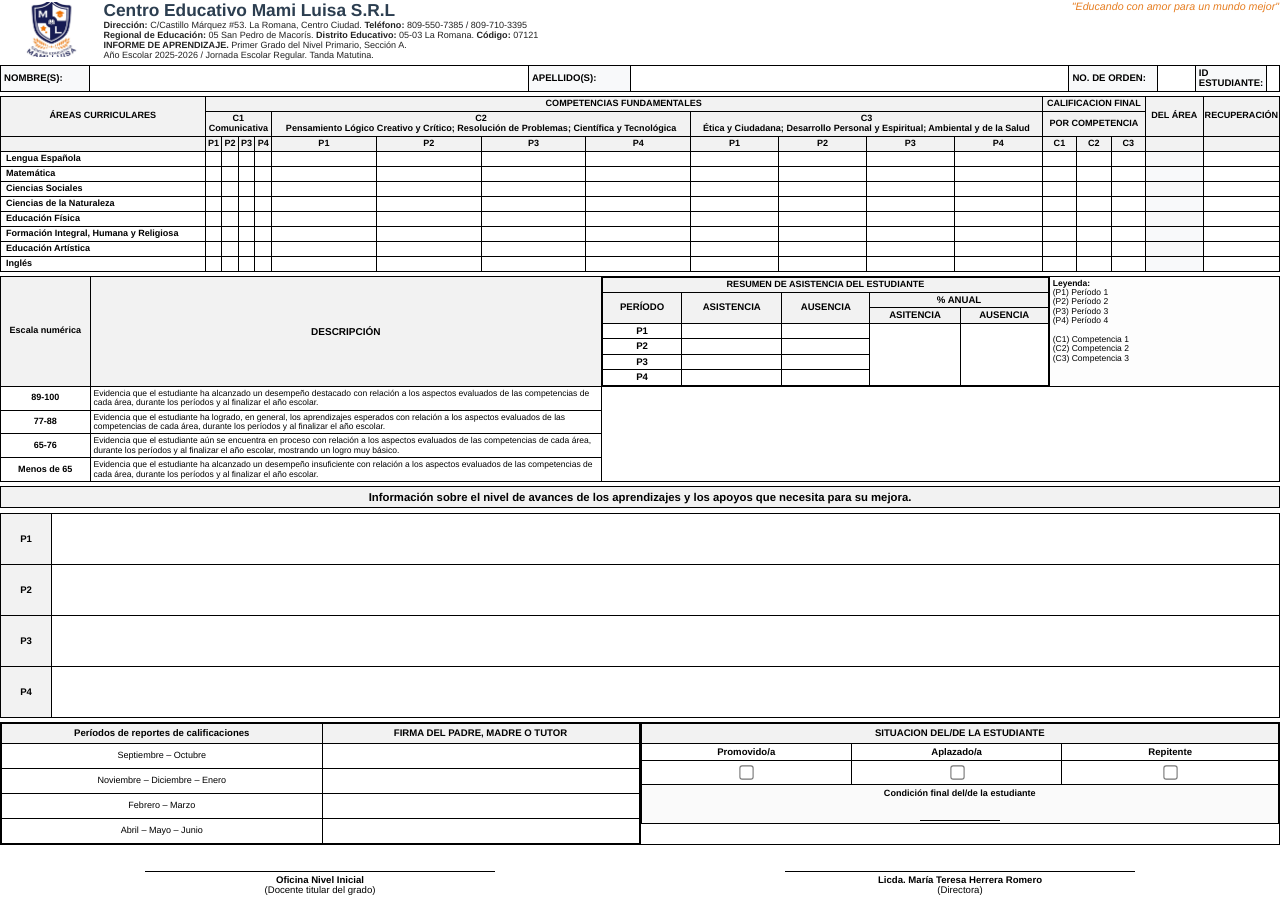
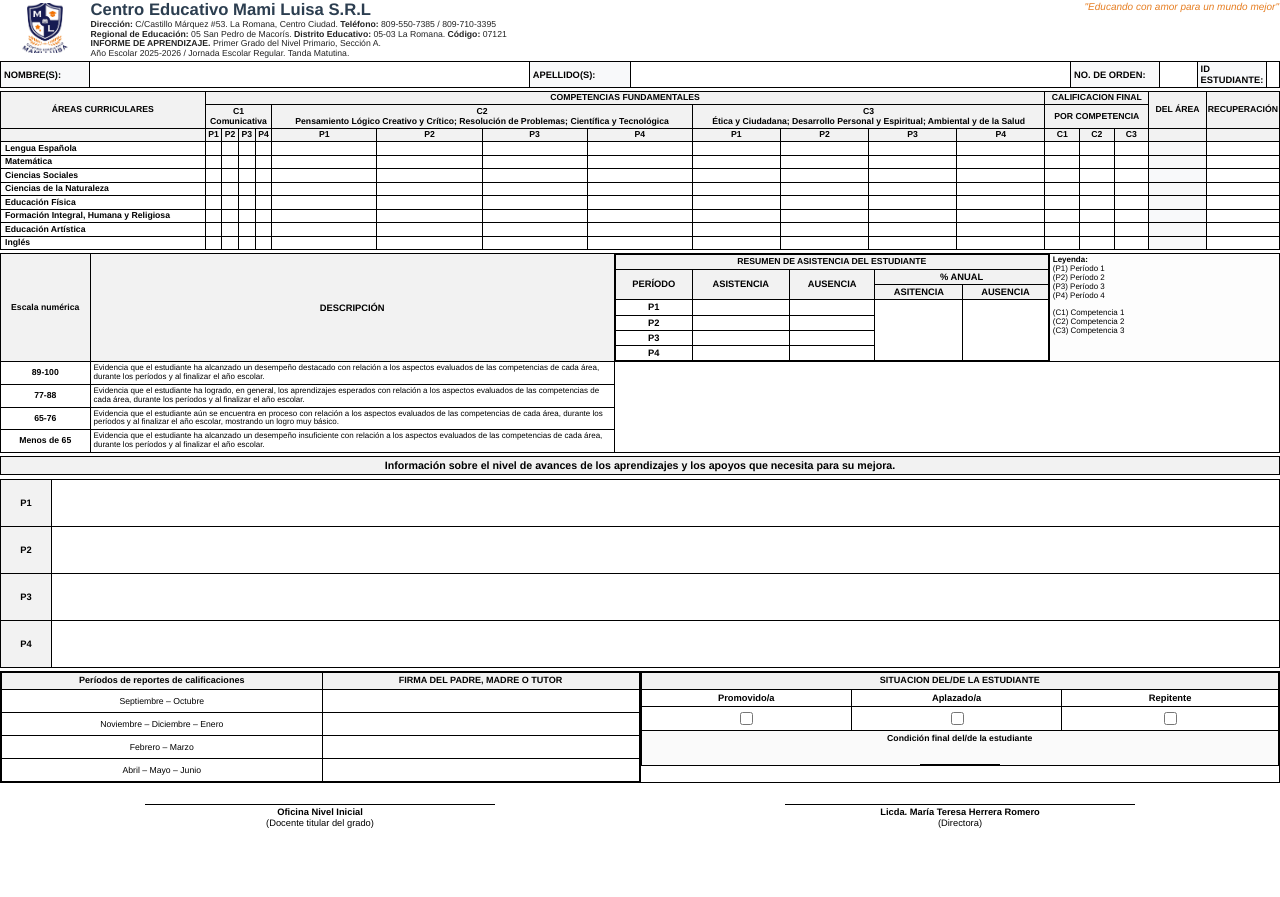
Before and after one commit to jesus271828/sigem-mami-luisa, a Flask app: template templates/general_pdf_notas1.html in a window 1280 px wide. After the commit the page ends 828 px from the top, so only its background shows below. Run offline with Flask 3, Linux system fonts and the light colour scheme; the template is opened without the code that fills it, so the values that code supplies are empty; some libraries are stand-ins or nearby versions.

Commit message:
Mensaje de los cambios

```diff
--- a/templates/general_pdf_notas1.html
+++ b/templates/general_pdf_notas1.html
@@ -6,50 +6,51 @@
     <style>
         @page {
             size: letter landscape;
-            margin: 0.4cm 0.5cm; /* Márgenes reducidos para ocupar toda la hoja */
+            margin: 0.3cm 0.4cm;
         }
         body {
             font-family: Helvetica, Arial, sans-serif;
-            font-size: 7.5pt;
+            font-size: 7.2pt;
             color: #000;
             line-height: 1.1;
             margin: 0;
             padding: 0;
+            width: 100%;
         }
 
-        /* ENCABEZADO INSTITUCIONAL CON LOGO */
+        /* ENCABEZADO INSTITUCIONAL */
         .header-table {
             width: 100%;
             border-collapse: collapse;
-            margin-bottom: 3px;
+            margin-bottom: 2px;
         }
         .header-table td {
             vertical-align: middle;
         }
         .logo-cell {
-            width: 8%;
+            width: 7%;
             text-align: center;
         }
         .logo-cell img {
-            width: 55px;
+            width: 50px;
             height: auto;
         }
         .title-cell {
-            width: 92%;
+            width: 93%;
         }
         .school-name {
-            font-size: 13pt;
+            font-size: 12.5pt;
             font-weight: bold;
             color: #2c3e50;
         }
         .school-slogan {
-            font-size: 8pt;
+            font-size: 7.5pt;
             font-style: italic;
             color: #e67e22;
             float: right;
         }
         .school-info {
-            font-size: 6.8pt;
+            font-size: 6.5pt;
             color: #222;
             margin-top: 1px;
         }
@@ -59,12 +60,12 @@
             width: 100%;
             border-collapse: collapse;
             border: 1.5px solid #000;
-            margin-bottom: 4px;
+            margin-bottom: 3px;
         }
         .data-table td, .bottom-table td, .back-table td {
             border: 1px solid #000;
             padding: 2px 3px;
-            font-size: 7.2pt;
+            font-size: 7pt;
         }
         .data-label {
             font-weight: bold;
@@ -75,8 +76,8 @@
         .grades-table th, .grades-table td {
             border: 1px solid #000;
             text-align: center;
-            padding: 2px 1px;
-            font-size: 6.8pt;
+            padding: 1.5px 1px;
+            font-size: 6.5pt;
         }
         .grades-table th {
             background-color: #f2f2f2;
@@ -84,9 +85,9 @@
         }
         .subject-name {
             text-align: left !important;
-            padding-left: 5px !important;
+            padding-left: 4px !important;
             font-weight: bold;
-            font-size: 7.2pt;
+            font-size: 7pt;
             width: 16%;
         }
 
@@ -95,14 +96,14 @@
             background-color: #f2f2f2;
             font-weight: bold;
             text-align: center;
-            padding: 4px;
+            padding: 3px;
             border: 1.5px solid #000;
-            font-size: 8.5pt;
-            margin-bottom: 5px;
+            font-size: 8pt;
+            margin-bottom: 4px;
         }
         .comment-row td {
             vertical-align: top;
-            height: 46px;
+            height: 42px;
         }
     </style>
 </head>
@@ -114,7 +115,8 @@
     <table class="header-table">
         <tr>
             <td class="logo-cell">
-                <img src="{{ url_for('static', filename='img/logo2.png', _external=True) }}" alt="Logo Mami Luisa">
+                <!-- Ruta directa optimizada para Flask / WeasyPrint -->
+                <img src="static/img/logo2.png" alt="Logo Mami Luisa">
             </td>
             <td class="title-cell">
                 <span class="school-slogan">"Educando con amor para un mundo mejor"</span>
@@ -149,7 +151,7 @@
                 {% endif %}
             </td>
             <td class="data-label" style="width: 4%;">ID ESTUDIANTE:</td>
-            <td style="width: 4%; text-align: center; font-weight: bold; font-size: 6.5pt;">{{ estudiante.id_estudiante if estudiante else '' }}</td>
+            <td style="width: 4%; text-align: center; font-weight: bold; font-size: 6pt;">{{ estudiante.id_estudiante if estudiante else '' }}</td>
         </tr>
     </table>
 
@@ -203,25 +205,25 @@
     <!-- SECCIÓN INFERIOR: ESCALA, ASISTENCIA Y LEYENDA -->
     <table class="bottom-table">
         <tr>
-            <td style="width: 7%; text-align: center; font-weight: bold; background: #f2f2f2; font-size: 6.8pt;">Escala numérica</td>
-            <td style="width: 40%; font-weight: bold; background: #f2f2f2; text-align: center; font-size: 7.5pt;">DESCRIPCIÓN</td>
-            <td style="width: 35%; padding: 0;">
+            <td style="width: 7%; text-align: center; font-weight: bold; background: #f2f2f2; font-size: 6.5pt;">Escala numérica</td>
+            <td style="width: 41%; font-weight: bold; background: #f2f2f2; text-align: center; font-size: 7pt;">DESCRIPCIÓN</td>
+            <td style="width: 34%; padding: 0;">
                 <table style="width: 100%; border-collapse: collapse;">
                     <tr style="background: #f2f2f2; font-weight: bold; text-align: center;">
-                        <td colspan="5" style="border-bottom: 1px solid #000; padding: 2px; font-size: 6.8pt;">RESUMEN DE ASISTENCIA DEL ESTUDIANTE</td>
+                        <td colspan="5" style="border-bottom: 1px solid #000; padding: 2px; font-size: 6.5pt;">RESUMEN DE ASISTENCIA DEL ESTUDIANTE</td>
                     </tr>
-                    <tr style="background: #f2f2f2; font-weight: bold; text-align: center; font-size: 6.2pt;">
+                    <tr style="background: #f2f2f2; font-weight: bold; text-align: center; font-size: 6pt;">
                         <td rowspan="2" style="border: 1px solid #000; vertical-align: middle;">PERÍODO</td>
                         <td rowspan="2" style="border: 1px solid #000; vertical-align: middle;">ASISTENCIA</td>
                         <td rowspan="2" style="border: 1px solid #000; vertical-align: middle;">AUSENCIA</td>
                         <td colspan="2" style="border: 1px solid #000;">% ANUAL</td>
                     </tr>
-                    <tr style="background: #f2f2f2; font-weight: bold; text-align: center; font-size: 6.2pt;">
+                    <tr style="background: #f2f2f2; font-weight: bold; text-align: center; font-size: 6pt;">
                         <td style="border: 1px solid #000;">ASITENCIA</td>
                         <td style="border: 1px solid #000;">AUSENCIA</td>
                     </tr>
                     {% for p in ['P1', 'P2', 'P3', 'P4'] %}
-                    <tr style="font-size: 6.8pt;">
+                    <tr style="font-size: 6.5pt;">
                         <td style="text-align: center; font-weight: bold; border: 1px solid #000;">{{ p }}</td>
                         <td style="border: 1px solid #000; text-align: center;">{{ notas.get('asistencia_' ~ p ~ '_asistencia', '') }}</td>
                         <td style="border: 1px solid #000; text-align: center;">{{ notas.get('asistencia_' ~ p ~ '_ausencia', '') }}</td>
@@ -233,7 +235,7 @@
                     {% endfor %}
                 </table>
             </td>
-            <td style="width: 18%; background: #fdfdfd; font-size: 6.4pt; vertical-align: top;">
+            <td style="width: 18%; background: #fdfdfd; font-size: 6pt; vertical-align: top;">
                 <strong>Leyenda:</strong><br>
                 (P1) Período 1<br>
                 (P2) Período 2<br>
@@ -245,21 +247,21 @@
             </td>
         </tr>
         <tr>
-            <td style="text-align: center; font-weight: bold; font-size: 6.8pt;">89-100</td>
-            <td style="font-size: 6.4pt;">Evidencia que el estudiante ha alcanzado un desempeño destacado con relación a los aspectos evaluados de las competencias de cada área, durante los períodos y al finalizar el año escolar.</td>
+            <td style="text-align: center; font-weight: bold; font-size: 6.5pt;">89-100</td>
+            <td style="font-size: 6pt;">Evidencia que el estudiante ha alcanzado un desempeño destacado con relación a los aspectos evaluados de las competencias de cada área, durante los períodos y al finalizar el año escolar.</td>
             <td colspan="2" rowspan="4" style="border: none;"></td>
         </tr>
         <tr>
-            <td style="text-align: center; font-weight: bold; font-size: 6.8pt;">77-88</td>
-            <td style="font-size: 6.4pt;">Evidencia que el estudiante ha logrado, en general, los aprendizajes esperados con relación a los aspectos evaluados de las competencias de cada área, durante los períodos y al finalizar el año escolar.</td>
+            <td style="text-align: center; font-weight: bold; font-size: 6.5pt;">77-88</td>
+            <td style="font-size: 6pt;">Evidencia que el estudiante ha logrado, en general, los aprendizajes esperados con relación a los aspectos evaluados de las competencias de cada área, durante los períodos y al finalizar el año escolar.</td>
         </tr>
         <tr>
-            <td style="text-align: center; font-weight: bold; font-size: 6.8pt;">65-76</td>
-            <td style="font-size: 6.4pt;">Evidencia que el estudiante aún se encuentra en proceso con relación a los aspectos evaluados de las competencias de cada área, durante los períodos y al finalizar el año escolar, mostrando un logro muy básico.</td>
+            <td style="text-align: center; font-weight: bold; font-size: 6.5pt;">65-76</td>
+            <td style="font-size: 6pt;">Evidencia que el estudiante aún se encuentra en proceso con relación a los aspectos evaluados de las competencias de cada área, durante los períodos y al finalizar el año escolar, mostrando un logro muy básico.</td>
         </tr>
         <tr>
-            <td style="text-align: center; font-weight: bold; font-size: 6.8pt;">Menos de 65</td>
-            <td style="font-size: 6.4pt;">Evidencia que el estudiante ha alcanzado un desempeño insuficiente con relación a los aspectos evaluados de las competencias de cada área, durante los períodos y al finalizar el año escolar.</td>
+            <td style="text-align: center; font-weight: bold; font-size: 6.5pt;">Menos de 65</td>
+            <td style="font-size: 6pt;">Evidencia que el estudiante ha alcanzado un desempeño insuficiente con relación a los aspectos evaluados de las competencias de cada área, durante los períodos y al finalizar el año escolar.</td>
         </tr>
     </table>
 
@@ -294,44 +296,44 @@
             <td style="width: 50%; padding: 0; vertical-align: top;">
                 <table style="width: 100%; border-collapse: collapse;">
                     <tr style="background: #f2f2f2; font-weight: bold; text-align: center;">
-                        <td style="border: 1px solid #000; padding: 4px; font-size: 7.2pt;">Períodos de reportes de calificaciones</td>
-                        <td style="border: 1px solid #000; padding: 4px; font-size: 7.2pt;">FIRMA DEL PADRE, MADRE O TUTOR</td>
+                        <td style="border: 1px solid #000; padding: 3px; font-size: 6.8pt;">Períodos de reportes de calificaciones</td>
+                        <td style="border: 1px solid #000; padding: 3px; font-size: 6.8pt;">FIRMA DEL PADRE, MADRE O TUTOR</td>
                     </tr>
                     <tr>
-                        <td style="border: 1px solid #000; text-align: center; padding: 5px; font-size: 6.8pt;">Septiembre – Octubre</td>
-                        <td style="border: 1px solid #000; height: 20px;"></td>
+                        <td style="border: 1px solid #000; text-align: center; padding: 4px; font-size: 6.5pt;">Septiembre – Octubre</td>
+                        <td style="border: 1px solid #000; height: 18px;"></td>
                     </tr>
                     <tr>
-                        <td style="border: 1px solid #000; text-align: center; padding: 5px; font-size: 6.8pt;">Noviembre – Diciembre – Enero</td>
-                        <td style="border: 1px solid #000; height: 20px;"></td>
+                        <td style="border: 1px solid #000; text-align: center; padding: 4px; font-size: 6.5pt;">Noviembre – Diciembre – Enero</td>
+                        <td style="border: 1px solid #000; height: 18px;"></td>
                     </tr>
                     <tr>
-                        <td style="border: 1px solid #000; text-align: center; padding: 5px; font-size: 6.8pt;">Febrero – Marzo</td>
-                        <td style="border: 1px solid #000; height: 20px;"></td>
+                        <td style="border: 1px solid #000; text-align: center; padding: 4px; font-size: 6.5pt;">Febrero – Marzo</td>
+                        <td style="border: 1px solid #000; height: 18px;"></td>
                     </tr>
                     <tr>
-                        <td style="border: 1px solid #000; text-align: center; padding: 5px; font-size: 6.8pt;">Abril – Mayo – Junio</td>
-                        <td style="border: 1px solid #000; height: 20px;"></td>
+                        <td style="border: 1px solid #000; text-align: center; padding: 4px; font-size: 6.5pt;">Abril – Mayo – Junio</td>
+                        <td style="border: 1px solid #000; height: 18px;"></td>
                     </tr>
                 </table>
             </td>
             <td style="width: 50%; padding: 0; vertical-align: top;">
                 <table style="width: 100%; border-collapse: collapse;">
                     <tr style="background: #f2f2f2; font-weight: bold; text-align: center;">
-                        <td colspan="3" style="border: 1px solid #000; padding: 4px; font-size: 7.2pt;">SITUACION DEL/DE LA ESTUDIANTE</td>
+                        <td colspan="3" style="border: 1px solid #000; padding: 3px; font-size: 6.8pt;">SITUACION DEL/DE LA ESTUDIANTE</td>
                     </tr>
-                    <tr style="text-align: center; font-weight: bold; font-size: 6.8pt;">
-                        <td style="border: 1px solid #000; padding: 3px; width: 33%;">Promovido/a</td>
-                        <td style="border: 1px solid #000; padding: 3px; width: 33%;">Aplazado/a</td>
-                        <td style="border: 1px solid #000; padding: 3px; width: 34%;">Repitente</td>
+                    <tr style="text-align: center; font-weight: bold; font-size: 6.5pt;">
+                        <td style="border: 1px solid #000; padding: 2.5px; width: 33%;">Promovido/a</td>
+                        <td style="border: 1px solid #000; padding: 2.5px; width: 33%;">Aplazado/a</td>
+                        <td style="border: 1px solid #000; padding: 2.5px; width: 34%;">Repitente</td>
                     </tr>
-                    <tr style="text-align: center; height: 20px;">
-                        <td style="border: 1px solid #000;"><input type="checkbox" style="transform: scale(1.1);"></td>
-                        <td style="border: 1px solid #000;"><input type="checkbox" style="transform: scale(1.1);"></td>
-                        <td style="border: 1px solid #000;"><input type="checkbox" style="transform: scale(1.1);"></td>
+                    <tr style="text-align: center; height: 18px;">
+                        <td style="border: 1px solid #000;"><input type="checkbox" style="transform: scale(1);"></td>
+                        <td style="border: 1px solid #000;"><input type="checkbox" style="transform: scale(1);"></td>
+                        <td style="border: 1px solid #000;"><input type="checkbox" style="transform: scale(1);"></td>
                     </tr>
                     <tr>
-                        <td colspan="3" style="border: 1px solid #000; text-align: center; padding: 4px; font-size: 6.8pt; background: #fafafa;">
+                        <td colspan="3" style="border: 1px solid #000; text-align: center; padding: 3px; font-size: 6.5pt; background: #fafafa;">
                             <strong>Condición final del/de la estudiante</strong><br><br>
                             <span style="border-bottom: 1px solid #000; padding: 2px 40px; color: #555;">{{ notas.get('condicion_final', 'Escribir condición...') }}</span>
                         </td>
@@ -342,16 +344,16 @@
     </table>
 
     <!-- FIRMAS INFERIORES -->
-    <table style="width: 100%; margin-top: 25px; border-collapse: collapse;">
+    <table style="width: 100%; margin-top: 20px; border-collapse: collapse;">
         <tr>
             <td style="width: 50%; text-align: center; vertical-align: top;">
-                <div style="width: 55%; margin: 0 auto; border-top: 1px solid #000; padding-top: 3px; font-size: 7.2pt;">
+                <div style="width: 55%; margin: 0 auto; border-top: 1px solid #000; padding-top: 2px; font-size: 7pt;">
                     <strong>Oficina Nivel Inicial</strong><br>
                     (Docente titular del grado)
                 </div>
             </td>
             <td style="width: 50%; text-align: center; vertical-align: top;">
-                <div style="width: 55%; margin: 0 auto; border-top: 1px solid #000; padding-top: 3px; font-size: 7.2pt;">
+                <div style="width: 55%; margin: 0 auto; border-top: 1px solid #000; padding-top: 2px; font-size: 7pt;">
                     <strong>Licda. María Teresa Herrera Romero</strong><br>
                     (Directora)
                 </div>
```
